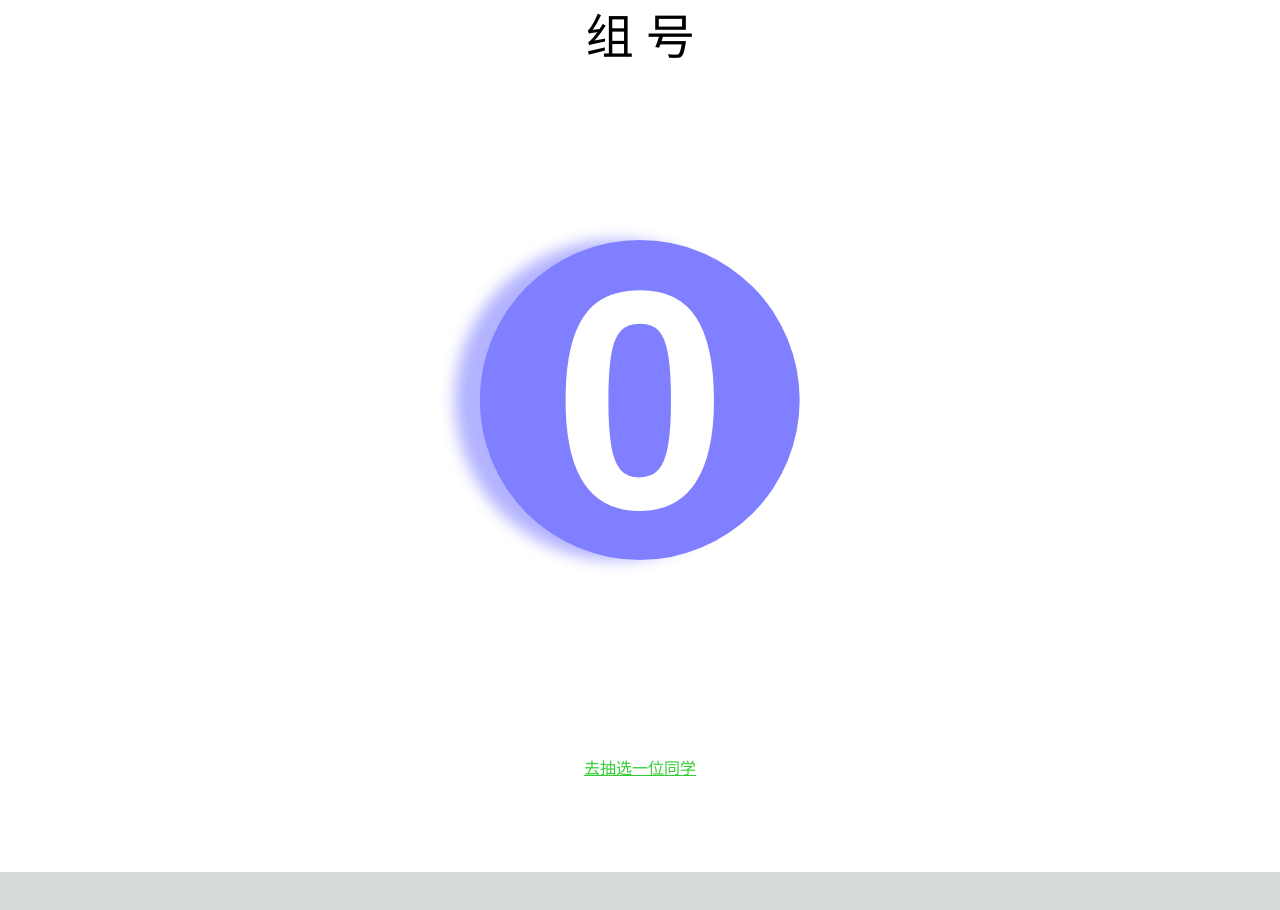
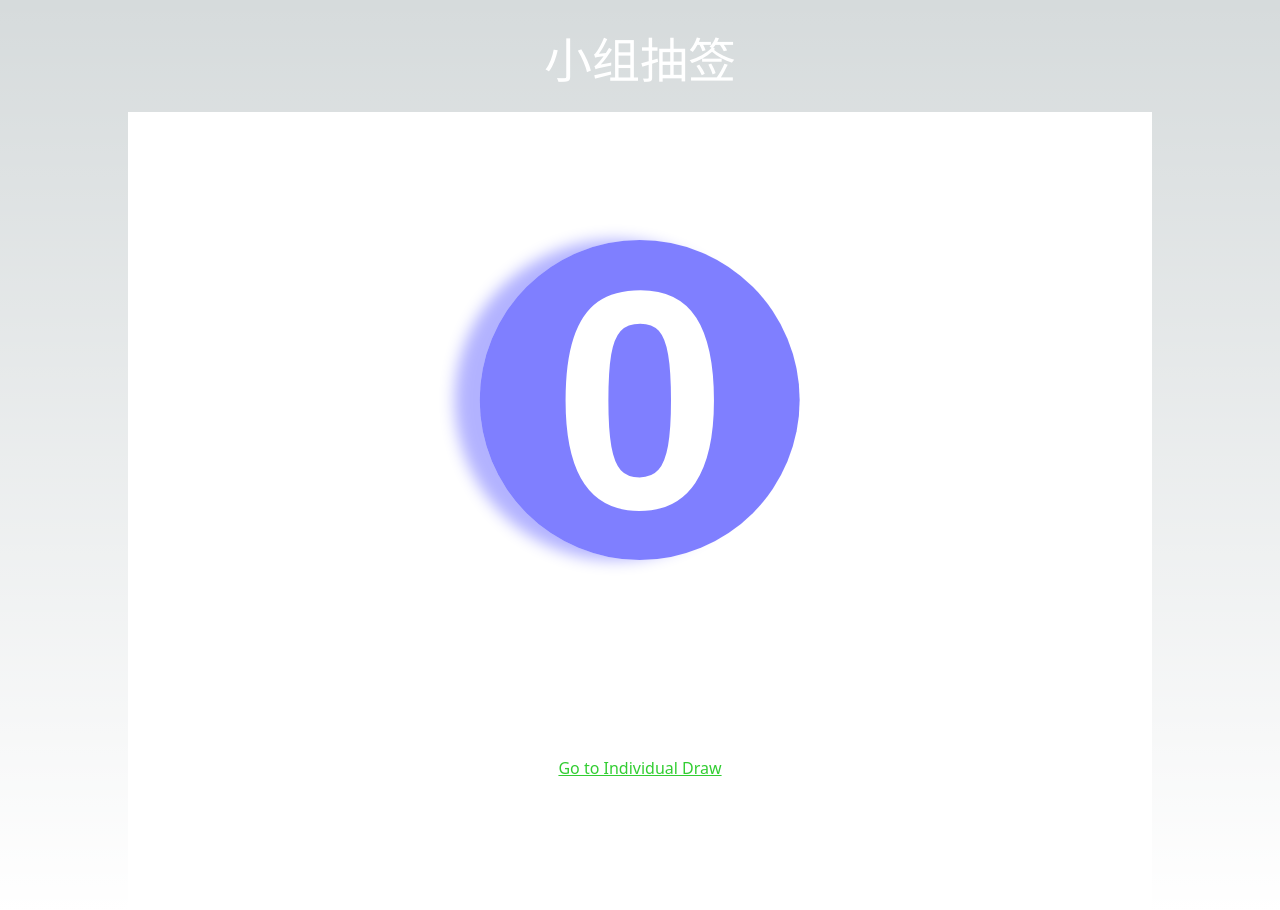
Before and after one commit to GaryFu/Lottery, a Next.js app: page /group-draw in a window 1280 px wide. Before the commit the page ends 872 px from the top, so only its background shows below. Built offline with nearby package versions, Linux system fonts and the light colour scheme.

Commit message:
count down

```diff
--- a/src/components/Lottery.module.css
+++ b/src/components/Lottery.module.css
@@ -1,10 +1,15 @@
 /* src/components/Lottery.module.css */
-.title {
-  font-size: 3em;
-  color: black;
-  text-align: center;
-  background-color: #ffffff;
+.pageContainer {
+  padding-left: 10vw;
+  padding-right: 10vw;
 }
+
+/*.title {*/
+/*  font-size: 3em;*/
+/*  color: black;*/
+/*  text-align: center;*/
+/*  background-color: #ffffff;*/
+/*}*/
 .sphere {
   width: 36vmin;
   height: 36vmin;
@@ -86,3 +91,23 @@
   font-weight: bold;
   color: white;
 }
+
+.floatingText {
+  position: fixed;
+  left: 20px;
+  top: 50%;
+  transform: translateY(-50%);
+  color: white;
+  font-size: 1.5rem;
+  font-weight: bold;
+  writing-mode: vertical-rl;
+  text-orientation: upright;
+}
+
+.title {
+  font-size: 3rem;
+  color: white;
+  text-align: center;
+  margin-top: 1.5rem;
+  margin-bottom: 1rem;
+}
--- a/src/pages/group-draw.js
+++ b/src/pages/group-draw.js
@@ -11,12 +11,14 @@ function GroupDraw() {
     };
 
     return (
+        <div className={styles.pageContainer}>
+            <h1 className={styles.title}>小组抽签</h1>
             <div className={styles.groupDraw}>
-      <h1 className={styles.title}>组    号</h1>
                 <Lottery maxNumber={8} digits={1} />
+            </div>
             <div>
         <span className={styles.navLink} onClick={handleClick}>
-          去抽选一位同学
+          Go to Individual Draw
         </span>
             </div>
         </div>
--- a/src/pages/index.js
+++ b/src/pages/index.js
@@ -1,24 +1,21 @@
-import React from 'react';
+import React, { useState, useEffect } from 'react';
 import { useRouter } from 'next/router';
 import Lottery from '../components/Lottery';
 import styles from '../components/Lottery.module.css';
 
 function Home() {
-  const router = useRouter();
-
-  const handleClick = () => {
-    router.push('/group-draw');
-  };
+    // ... other code ...
 
     return (
-    <div>
-      <h1 className={styles.title}>学    号</h1>
+        <div className={styles.pageContainer}>
+            <h1 className={styles.title}>学号</h1>
             <Lottery maxNumber={38} digits={2} />
             <div>
         <span className={styles.navLink} onClick={handleClick}>
-          去抽一个小组
+          Go to Group Draw
         </span>
             </div>
+            <div className={styles.floatingText}>离中考还有 {daysUntilExam} 天</div>
         </div>
     );
 }
```
Lines whose indentation alone changed are shown as unchanged.
